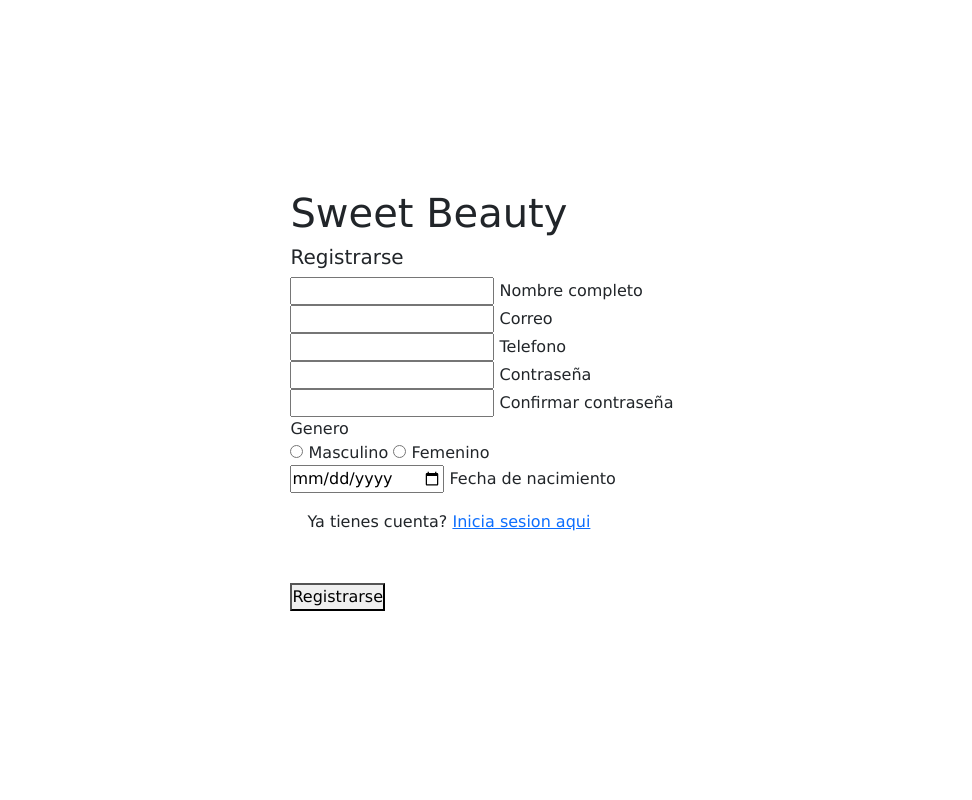
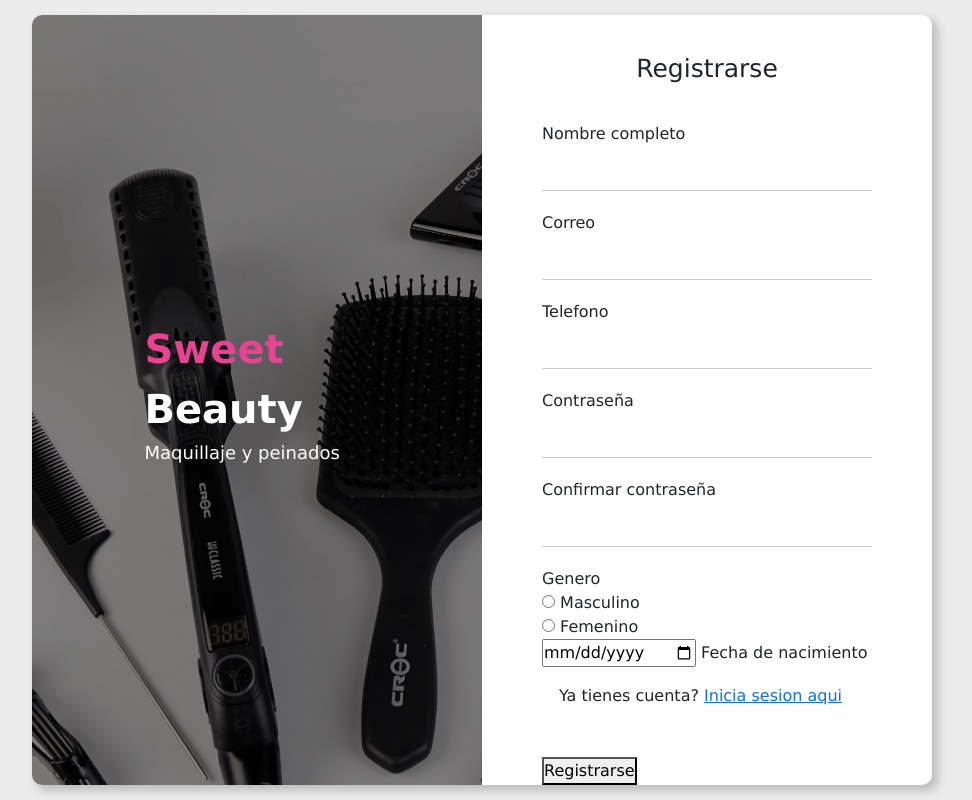
Before and after one commit to Equipo-Integradora/Proyecto, a PHP site: page /views/registrarse.php in a window 1280 px wide. Shown: the whole page, without its empty margins (158-1130 px from the left). Run offline with PHP 8.4, Linux system fonts and the light colour scheme.

Commit message:
oli
.l.

Co-Authored-By: Durann23 <139575570+Durann23@users.noreply.github.com>

```diff
--- a/css/registrarse.css
+++ b/css/registrarse.css
@@ -1,38 +1,177 @@
-:root
-{
-    --pink:#e84393;
+:root {
+  --pink: #e84393;
 }
 
-*
-{
-    margin: 0;
-    padding: 0;
-    box-sizing: border-box;
-    font-family: Verdana, Geneva, Tahoma, sans-serif;
+* {
+  margin: 0;
+  padding: 0;
+  font-family: Verdana, Geneva, Tahoma, sans-serif;
 }
 
-body
-{
-    display: flex;
-    align-items: center;
-    justify-content: center;
-    height: 100vh;
+.wrapper {
+  background: #ececec;
+  padding: 0 20px 0 20px;
 }
 
-.container
-{
-    max-width: 650px;
-    padding: 28px;
-    margin: 0 28px;
-    box-shadow: 0 15px 20px rgba(0,0,0,0.2);
+.logo {
+  color: #fff;
+  font-weight: bolder;
 }
 
-.container h2
-{
-    font-weight: bold;
+.logo span {
+  color: var(--pink);
 }
 
-.container h4
-{
-    font-weight: bold;
+.main {
+  display: flex;
+  justify-content: center;
+  align-items: center;
+  min-height: 100vh;
 }
+
+.row {
+  width: 900px;
+  height: max-content;
+  border-radius: 10px;
+  background: #fff;
+  box-shadow: 5px 5px 10px 1px rgba(0, 0, 0, 0.2);
+}
+
+.image {
+  background-image: url(../img/home/ej7.jpg);
+  background-position: center;
+  background-size: cover;
+  background-repeat: no-repeat;
+  position: relative;
+  border-radius: 10px 0 0 10px;
+}
+
+.text {
+  position: absolute;
+  top: 50%;
+  left: 50%;
+  transform: translate(-50%, -50%);
+}
+
+.text p {
+  color: #fff;
+  font-size: 18px;
+}
+
+i {
+  font-weight: 400;
+  font-size: 15px;
+}
+
+.right {
+  display: flex;
+  justify-content: center;
+  align-items: center;
+  position: relative;
+}
+
+.input-box {
+  width: 330px;
+  box-sizing: border-box;
+}
+
+.input-box header {
+  font-weight: 700;
+  text-align: center;
+  margin-bottom: 45px;
+}
+
+.input-field {
+  display: flex;
+  flex-direction: column;
+  position: relative;
+  padding: 0 10px 0 10px;
+}
+
+.input {
+  height: 45px;
+  width: 100%;
+  background: transparent;
+  border: none;
+  border-bottom: 1px solid rgba(0, 0, 0, 0.2);
+  outline: none;
+  margin-bottom: 20px;
+  color: #40414a;
+}
+
+.input-box .input-field label {
+  position: absolute;
+  top: 0px;
+  left: 10px;
+  pointer-events: none;
+  transition: 0.5s;
+}
+
+.input-field .input:focus ~ label {
+  top: -10px;
+  font-size: 13px;
+}
+
+.input-field .input:valid ~ label {
+  top: -10px;
+  font-size: 13px;
+  color: #5d5076;
+}
+
+.input-field .input:focus,
+.input-field .input:valid {
+  border-bottom: 1px solid var(--pink);
+}
+
+.submit {
+  font-weight: bold;
+  border: none;
+  outline: none;
+  height: 45px;
+  background: #333;
+  color: white;
+  border-radius: 5px;
+  transition: 0.4s;
+}
+
+.submit:hover {
+  background: var(--pink);
+  color: #fff;
+}
+
+.registro {
+  text-align: center;
+  font-size: small;
+  margin-top: 25px;
+}
+
+.registro span a {
+  text-decoration: none;
+  font-weight: 700;
+  color: #000;
+  transition: 0.5s;
+}
+
+.registro span a:hover {
+  color: var(--pink);
+}
+
+@media only screen and (max-width: 768px) {
+  .side-image {
+    border-radius: 10px 10px 0 0;
+  }
+
+  .text {
+    position: absolute;
+    text-align: center;
+  }
+
+  .logo p {
+    font-size: 1rem;
+  }
+
+  .row {
+    max-width: 420px;
+    width: 100%;
+  }
+}
--- a/views/registrarse.php
+++ b/views/registrarse.php
@@ -10,38 +10,48 @@
     <title>Registrarse</title>
 </head>
 <body>
-    <div class="containter">
+<div class="wrapper">
+        <div class="container main">
+            <div class="row">
+                <div class="col-md-6 image">
+                    <div class="text">
+                        <p class="logo fs-1 m-auto"><span>Sweet </span>Beauty</p>
+                        <p>Maquillaje y peinados</p>
+                    </div>
+                </div>
+                <div class="col-md-6 right">
         <form action="../scripts/ingresar_usuario.php" method="post">
-            <h2 class="fs-1">Sweet Beauty</h2>
-            <h4 class="fs-5">Registrarse</h4>
+        <header style="text-align: center;font-size: 25px;padding:35px">Registrarse</header>
             <div class="content">
                 <div class="input-box">
+                    <label for="nombre">Nombre completo</label>
                     <input type="text" class="input" name="nombre" required autocomplete="off">
-                    <label for="nombre">Nombre completo</label>
                 </div>
                 <div class="input-box">
+                    <label for="correo">Correo</label>
                     <input type="email" class="input" name="correo" required autocomplete="off">
-                    <label for="correo">Correo</label>
                 </div>
                 <div class="input-box">
+                    <label for="telefono">Telefono</label>
                     <input type="tel" class="input" name="telefono" required autocomplete="off">
-                    <label for="telefono">Telefono</label>
                 </div>
                 <div class="input-box">
+                    <label for="pass">Contraseña</label>
                     <input type="password" class="input" name="pass" required autocomplete="off">
-                    <label for="pass">Contraseña</label>
                 </div>
                 <div class="input-box">
+                    <label for="passconf">Confirmar contraseña</label>
                     <input type="password" class="input" name="passconf" required autocomplete="off">
-                    <label for="passconf">Confirmar contraseña</label>
                 </div>
+                <div>
                 <span class="genero-titulo">Genero</span>
                     <div class="genero-categoria">
                         <input type="radio" name="genero" value="1">
-                        <label for="genero">Masculino</label>
+                        <label for="genero">Masculino</label><br>
                         <input type="radio" name="genero" value="2">
                         <label for="genero">Femenino</label>
                     </div>
+                </div>
                 <div class="input-box">
                     <input type="date" name="fecha">
                     <label for="fecha">Fecha de nacimiento</label>
@@ -54,6 +64,9 @@
                 </div>
             </div>
         </form>
+        </div>
+            </div>
+        </div>
     </div>
 
       <!-- SCRIPTS -->
```
